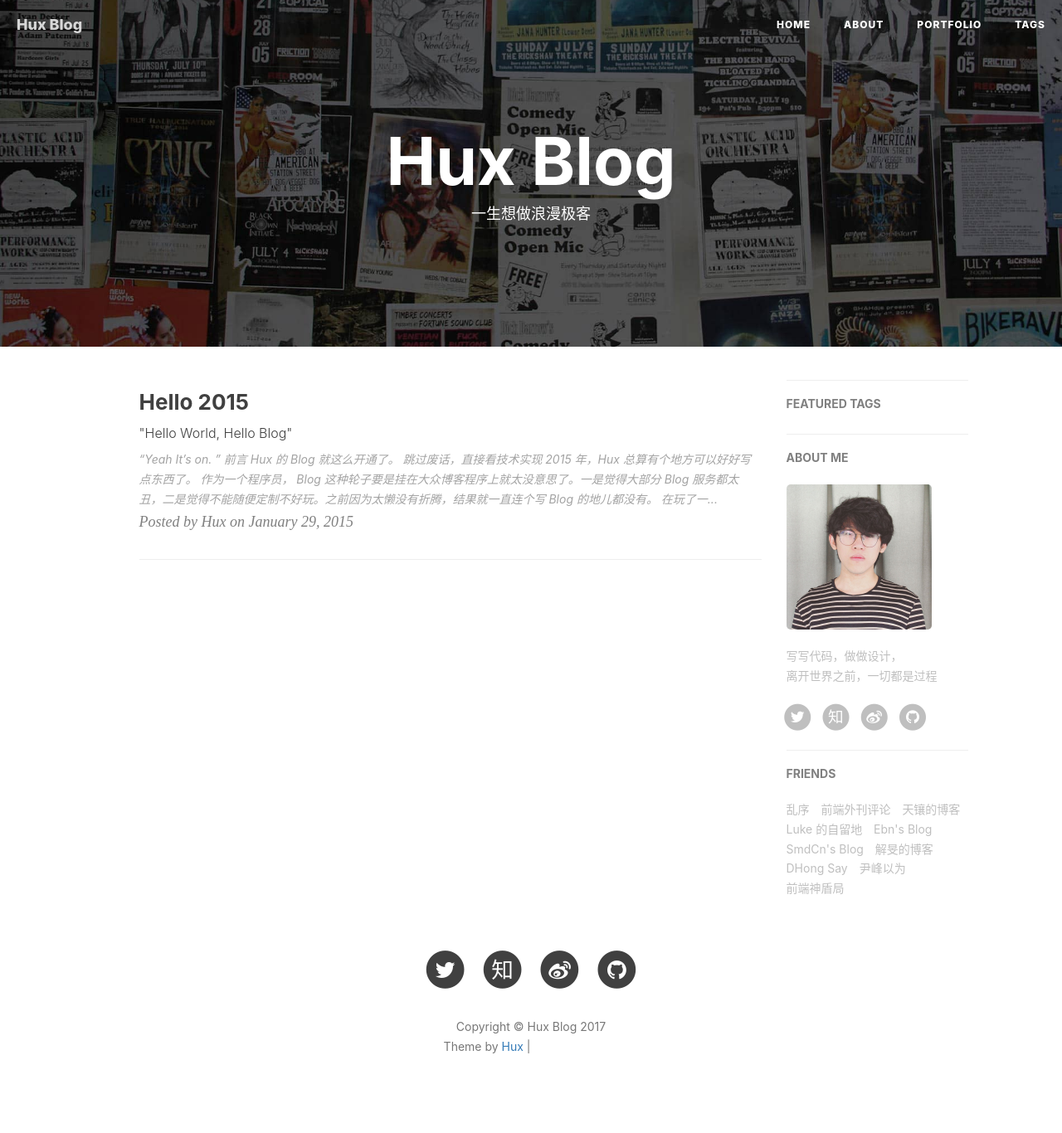
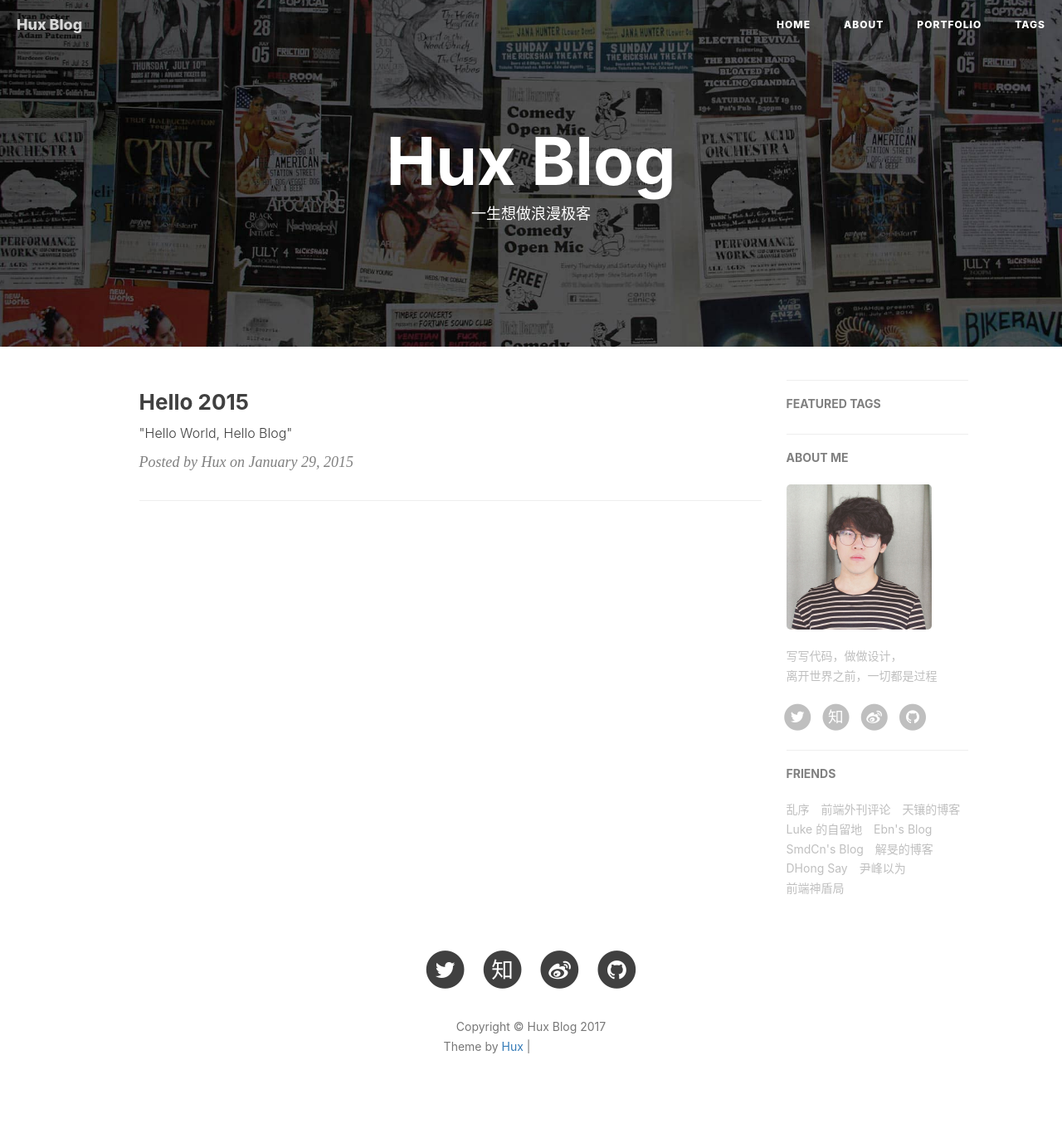
Before and after one commit to archer811/archer811.github.io, a Jekyll site: the page built from index.html, in a window 1280 px wide. Shown: the whole page at 83% size. Built offline with Jekyll 4.4.1, drawn with Linux system fonts in a browser that asks for light colours; nearby versions of some CDN libraries; the list of posts is cut into pages by our own code; comment, search, counter and statistics services are not loaded; part of the change alters nothing that is shown; grey boxes are pictures that could not be loaded.

Commit message:
test post

```diff
--- a/_posts/2014-01-29-hello-2015.markdown
+++ b/_posts/2014-01-29-hello-2015.markdown
@@ -9,72 +9,3 @@ catalog: true
 tags:
     - 生活
 ---
-
-> “Yeah It's on. ”
-
-
-## 前言
-
-Hux 的 Blog 就这么开通了。
-
-[跳过废话，直接看技术实现 ](#build)
-
-
-
-2015 年，Hux 总算有个地方可以好好写点东西了。
-
-
-作为一个程序员， Blog 这种轮子要是挂在大众博客程序上就太没意思了。一是觉得大部分 Blog 服务都太丑，二是觉得不能随便定制不好玩。之前因为太懒没有折腾，结果就一直连个写 Blog 的地儿都没有。
-
-在玩了一段时间知乎之后，答题的快感又激起了我开博客的冲动。之前的[个人网站](http://huangxuan.me/portfolio)是作品集形式的（现在集成进来了），并不适合用来写博文，一不做二不休，花一天搞一个吧！
-
-
-<p id = "build"></p>
----
-
-## 正文
-
-接下来说说搭建这个博客的技术细节。
-
-正好之前就有关注过 [GitHub Pages](https://pages.github.com/) + [Jekyll](http://jekyllrb.com/) 快速 Building Blog 的技术方案，非常轻松时尚。
-
-其优点非常明显：
-
-* **Markdown** 带来的优雅写作体验
-* 非常熟悉的 Git workflow ，**Git Commit 即 Blog Post**
-* 利用 GitHub Pages 的域名和免费无限空间，不用自己折腾主机
-	* 如果需要自定义域名，也只需要简单改改 DNS 加个 CNAME 就好了
-* Jekyll 的自定制非常容易，基本就是个模版引擎
-
-
-本来觉得最大的缺点可能是 GitHub 在国内访问起来太慢，所以第二天一起床就到 GitCafe(Chinese GitHub Copy，现在被 Coding 收购了) 迁移了一个[镜像](http://huxpro.coding.me)出来，结果还是巨慢。
-
-哥哥可是个前端好嘛！ 果断开 Chrome DevTool 查了下网络请求，原来是 **pending 在了 Google Fonts** 上，页面渲染一直被阻塞到请求超时为止，难怪这么慢。
-忍痛割爱，只好把 Web Fonts 去了（反正超时看到的也只能是 fallback ），果然一下就正常了，而且 GitHub 和 GitCafe 对比并没有感受到明显的速度差异，虽然 github 的 ping 值明显要高一些，达到了 300ms，于是用 DNSPOD 优化了一下速度。
-
-
-
----
-
-配置的过程中也没遇到什么坑，基本就是 Git 的流程，相当顺手
-
-大的 Jekyll 主题上直接 fork 了 Clean Blog（这个主题也相当有名，就不多赘述了。唯一的缺点大概就是没有标签支持，于是我给它补上了。）
-
-本地调试环境需要 `gem install jekyll`，结果 rubygem 的源居然被墙了……后来手动改成了我大淘宝的镜像源才成功
-
-Theme 的 CSS 是基于 Bootstrap 定制的，看得不爽的地方直接在 Less 里改就好了（平时更习惯 SCSS 些），**不过其实我一直觉得 Bootstrap 在移动端的体验做得相当一般，比我在淘宝参与的团队 CSS 框架差多了……**所以为了体验，也补了不少 CSS 进去
-
-最后就进入了耗时反而最长的**做图、写字**阶段，也算是进入了**写博客**的正轨，因为是类似 Hack Day 的方式去搭这个站的，所以折腾折腾着大半夜就过去了。
-
-第二天考虑中文字体的渲染，fork 了 [Type is Beautiful](http://www.typeisbeautiful.com/) 的 `font` CSS，调整了字号，适配了 Win 的渣渲染，中英文混排效果好多了。
-
-
-## 后记
-
-回顾这个博客的诞生，纯粹是出于个人兴趣。在知乎相关问题上回答并获得一定的 star 后，我决定把这个博客主题当作一个小小的开源项目来维护。
-
-在经历 v1.0 - v1.5 的蜕变后，这个博客主题愈发完整，不但增加了诸多 UI 层的优化（opinionated）；在代码层面，更加丰富的配置项也使得这个主题拥有了更好的灵活性与可拓展性。而作为一个开源项目，我也积极的为其完善文档与解决 issue。
-
-如果你恰好逛到了这里，希望你也能喜欢这个博客主题。
-
-—— Hux 后记于 2015.10
```
